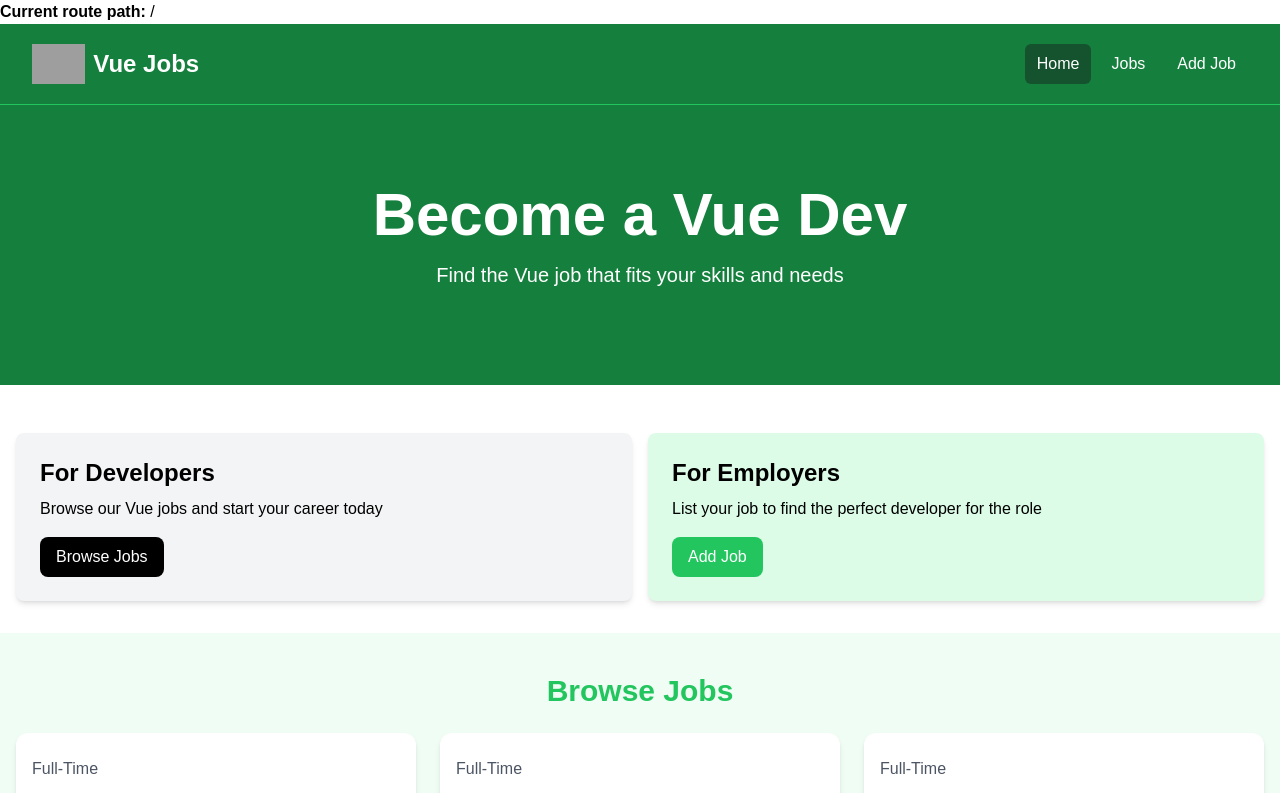
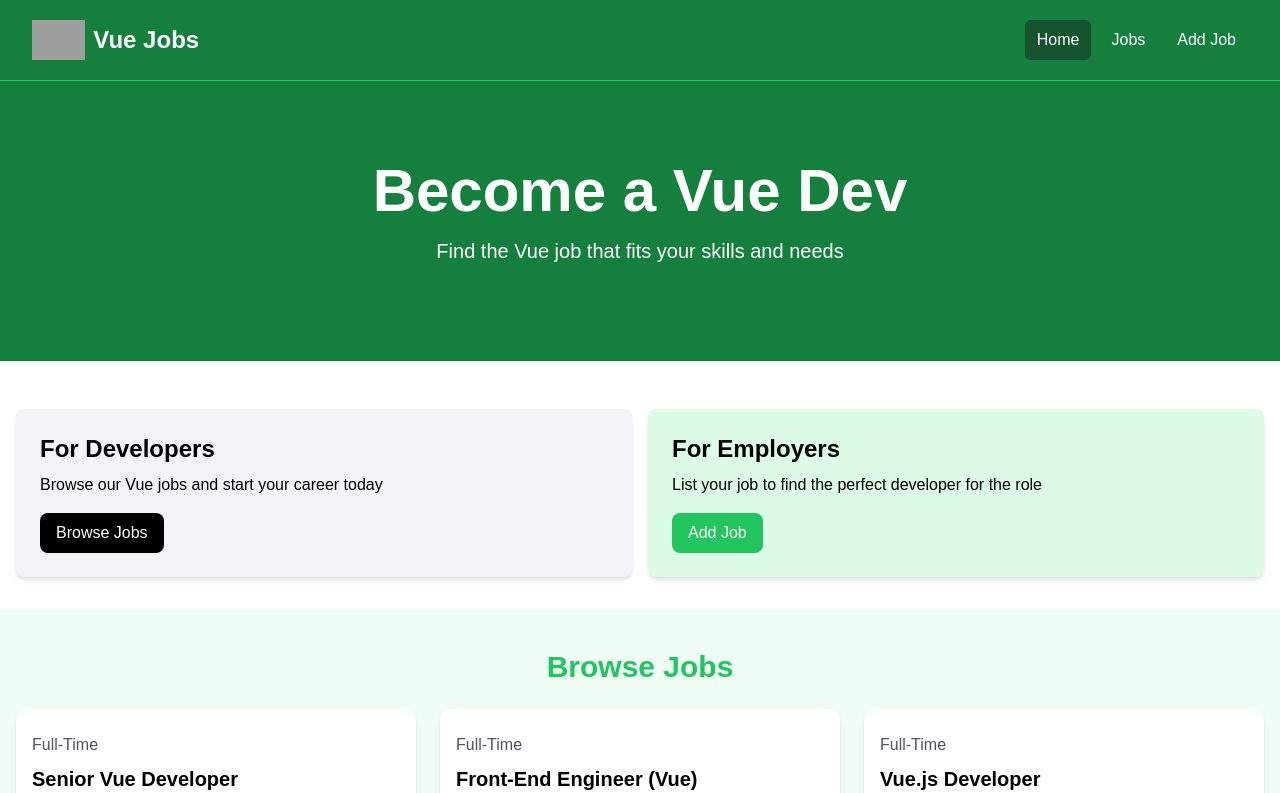
Before and after one commit to Natnael-Getnet/job-board-management, a Vue app: page / in a window 1280 px wide. Shown: the top 793 px of the page. Built offline with nearby package versions, Linux system fonts and the light colour scheme; grey boxes are pictures that could not be loaded.

Commit message:
Refactor: Removed the test Current route path

```diff
--- a/src/App.vue
+++ b/src/App.vue
@@ -3,8 +3,6 @@ import NavBar from "@/components/NavBar.vue";
 </script>
 
 <template>
-  <strong>Current route path:</strong> {{ $route.fullPath }}
-
   <NavBar />
   <RouterView />
 </template>
```
